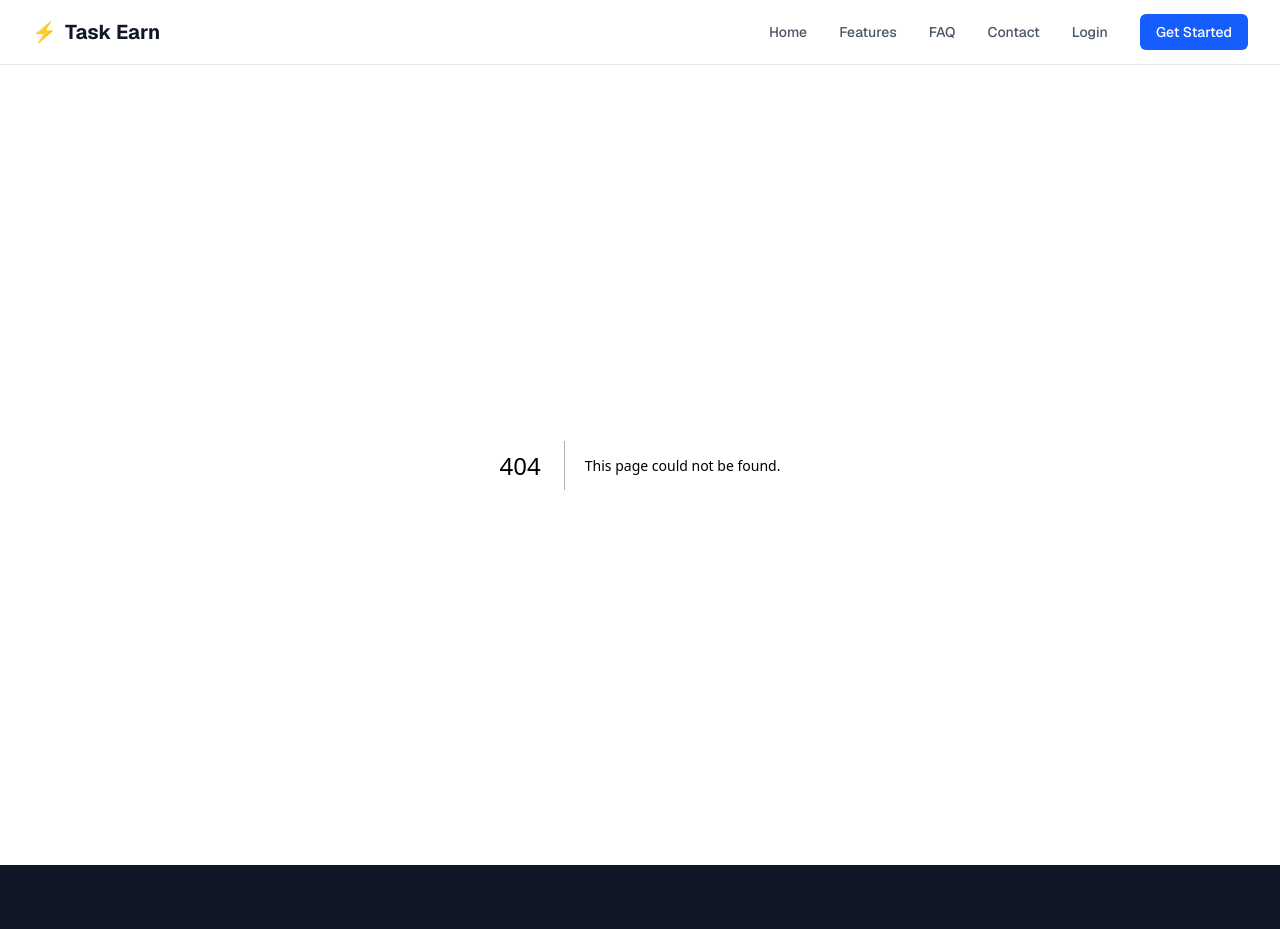
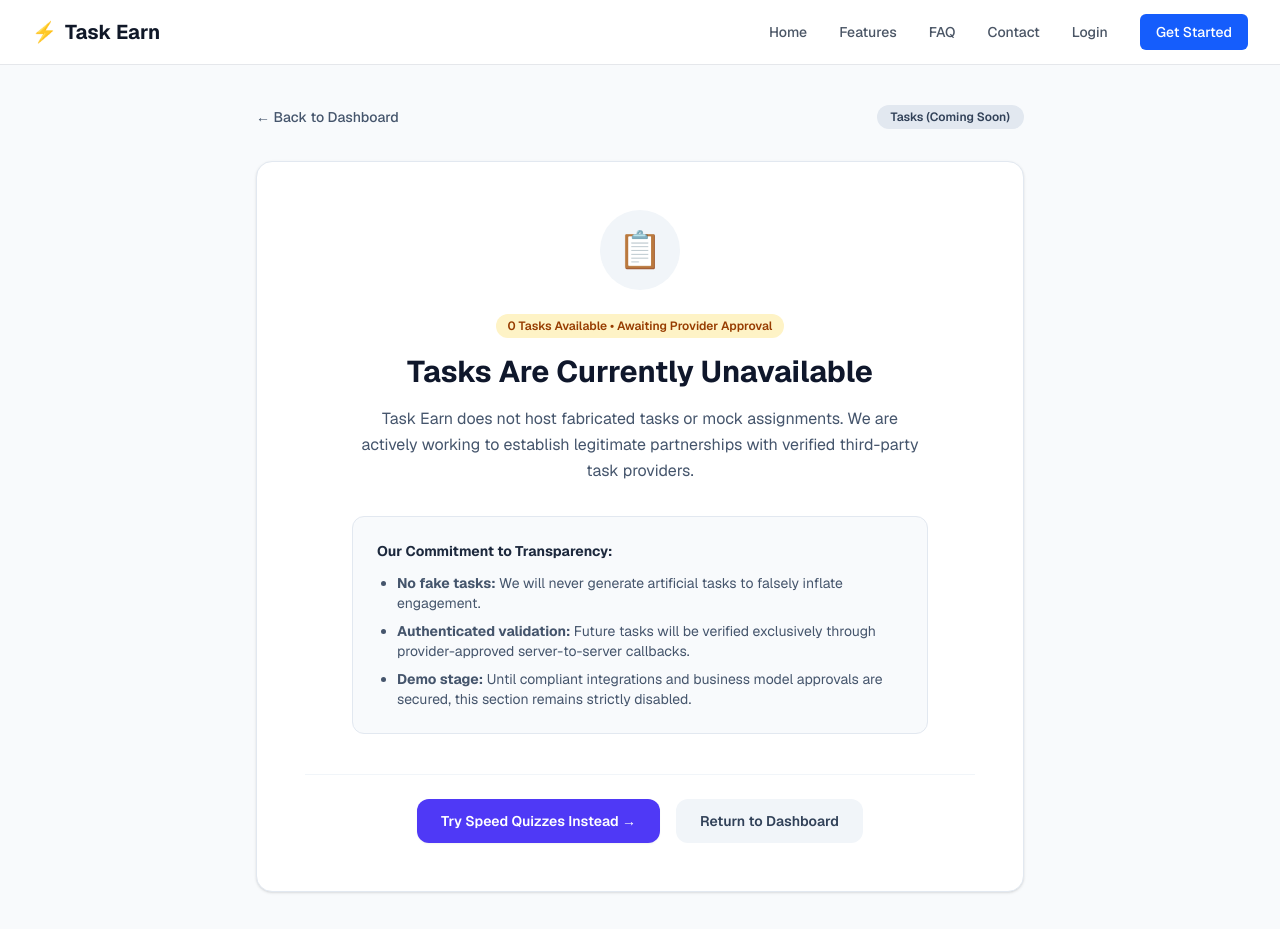
Before and after one commit to axhutoshhhh/task-earn, a Next.js app: page /dashboard/tasks in a window 1280 px wide. Before the commit this address had no page. Shown: the top 929 px of the page. Built offline with nearby package versions, Linux system fonts and the light colour scheme.

Commit message:
feat: add honest empty Tasks and Surveys pages with provider notices

```diff
--- a/src/app/dashboard/page.tsx
+++ b/src/app/dashboard/page.tsx
@@ -120,17 +120,17 @@ export default async function DashboardPage() {
               </p>
             </div>
             <div className="bg-gray-50 px-6 py-4">
-              <button
-                disabled
-                className="inline-flex items-center justify-center px-4 py-2 border border-transparent text-sm font-medium rounded-md shadow-sm text-gray-400 bg-gray-200 cursor-not-allowed w-full"
+              <Link
+                href="/dashboard/tasks"
+                className="inline-flex items-center justify-center px-4 py-2 border border-slate-300 text-sm font-medium rounded-md shadow-xs text-slate-700 bg-white hover:bg-slate-50 transition w-full"
               >
-                Coming Soon
-              </button>
+                View Status (Coming Soon)
+              </Link>
             </div>
           </div>
 
           {/* Surveys Card */}
-          <div className="bg-white rounded-lg shadow overflow-hidden flex flex-col opacity-75">
+          <div className="bg-white rounded-lg shadow overflow-hidden flex flex-col opacity-90">
             <div className="p-6 flex-grow">
               <h3 className="text-lg font-medium text-gray-900">Surveys</h3>
               <p className="mt-2 text-sm text-gray-500">
@@ -138,12 +138,12 @@ export default async function DashboardPage() {
               </p>
             </div>
             <div className="bg-gray-50 px-6 py-4">
-              <button
-                disabled
-                className="inline-flex items-center justify-center px-4 py-2 border border-transparent text-sm font-medium rounded-md shadow-sm text-gray-400 bg-gray-200 cursor-not-allowed w-full"
+              <Link
+                href="/dashboard/surveys"
+                className="inline-flex items-center justify-center px-4 py-2 border border-slate-300 text-sm font-medium rounded-md shadow-xs text-slate-700 bg-white hover:bg-slate-50 transition w-full"
               >
-                Coming Soon
-              </button>
+                View Status (Coming Soon)
+              </Link>
             </div>
           </div>
 
--- /dev/null
+++ b/src/app/dashboard/surveys/page.tsx
@@ -0,0 +1,78 @@
+import Link from 'next/link';
+
+export const metadata = {
+  title: 'Surveys | Task Earn',
+  description: 'View available surveys on Task Earn.',
+};
+
+export default function SurveysPage() {
+  return (
+    <div className="min-h-screen bg-slate-50 py-10 px-4 sm:px-6 lg:px-8">
+      <div className="mx-auto max-w-3xl space-y-8">
+        {/* Navigation Header */}
+        <div className="flex items-center justify-between">
+          <Link
+            href="/dashboard"
+            className="inline-flex items-center text-sm font-medium text-slate-600 hover:text-indigo-600 transition"
+          >
+            ← Back to Dashboard
+          </Link>
+          <span className="rounded-full bg-slate-200 px-3.5 py-1 text-xs font-semibold text-slate-700">
+            Surveys (Coming Soon)
+          </span>
+        </div>
+
+        {/* Empty State Card */}
+        <div className="rounded-2xl border border-slate-200 bg-white p-8 sm:p-12 shadow-sm text-center">
+          <div className="mx-auto flex h-20 w-20 items-center justify-center rounded-full bg-slate-100 text-4xl">
+            📊
+          </div>
+
+          <span className="mt-6 inline-flex items-center rounded-full bg-amber-100 px-3 py-1 text-xs font-semibold text-amber-800">
+            0 Surveys Available • Awaiting Provider Approval
+          </span>
+
+          <h1 className="mt-4 text-2xl font-bold text-slate-900 sm:text-3xl">
+            Surveys Are Currently Unavailable
+          </h1>
+
+          <p className="mx-auto mt-4 max-w-xl text-sm sm:text-base leading-relaxed text-slate-600">
+            Task Earn does not create mock surveys or harvest opinions without official research partner authorization. Survey opportunities will only appear here once licensed survey networks approve our platform.
+          </p>
+
+          {/* Honesty & Transparency Box */}
+          <div className="mx-auto mt-8 max-w-xl rounded-xl bg-slate-50 p-6 text-left border border-slate-200 space-y-3">
+            <h2 className="text-sm font-bold text-slate-800">Our Survey Standards:</h2>
+            <ul className="text-xs sm:text-sm text-slate-600 space-y-2 list-disc pl-5">
+              <li>
+                <strong>No fabricated surveys:</strong> We do not ask misleading questions or simulate survey panels.
+              </li>
+              <li>
+                <strong>Official callbacks:</strong> Reward completion will be tracked strictly via authenticated postbacks from authorized providers.
+              </li>
+              <li>
+                <strong>Privacy first:</strong> We will never sell or misuse unverified user demographics.
+              </li>
+            </ul>
+          </div>
+
+          {/* Alternative Action */}
+          <div className="mt-10 pt-6 border-t border-slate-100 flex flex-col sm:flex-row items-center justify-center gap-4">
+            <Link
+              href="/dashboard/quiz"
+              className="w-full sm:w-auto rounded-xl bg-indigo-600 px-6 py-3 text-sm font-semibold text-white shadow-xs hover:bg-indigo-500 transition text-center"
+            >
+              Test Speed Quizzes Instead →
+            </Link>
+            <Link
+              href="/dashboard"
+              className="w-full sm:w-auto rounded-xl bg-slate-100 px-6 py-3 text-sm font-semibold text-slate-700 hover:bg-slate-200 transition text-center"
+            >
+              Return to Dashboard
+            </Link>
+          </div>
+        </div>
+      </div>
+    </div>
+  );
+}
--- /dev/null
+++ b/src/app/dashboard/tasks/page.tsx
@@ -0,0 +1,78 @@
+import Link from 'next/link';
+
+export const metadata = {
+  title: 'Tasks | Task Earn',
+  description: 'View available tasks on Task Earn.',
+};
+
+export default function TasksPage() {
+  return (
+    <div className="min-h-screen bg-slate-50 py-10 px-4 sm:px-6 lg:px-8">
+      <div className="mx-auto max-w-3xl space-y-8">
+        {/* Navigation Header */}
+        <div className="flex items-center justify-between">
+          <Link
+            href="/dashboard"
+            className="inline-flex items-center text-sm font-medium text-slate-600 hover:text-indigo-600 transition"
+          >
+            ← Back to Dashboard
+          </Link>
+          <span className="rounded-full bg-slate-200 px-3.5 py-1 text-xs font-semibold text-slate-700">
+            Tasks (Coming Soon)
+          </span>
+        </div>
+
+        {/* Empty State Card */}
+        <div className="rounded-2xl border border-slate-200 bg-white p-8 sm:p-12 shadow-sm text-center">
+          <div className="mx-auto flex h-20 w-20 items-center justify-center rounded-full bg-slate-100 text-4xl">
+            📋
+          </div>
+
+          <span className="mt-6 inline-flex items-center rounded-full bg-amber-100 px-3 py-1 text-xs font-semibold text-amber-800">
+            0 Tasks Available • Awaiting Provider Approval
+          </span>
+
+          <h1 className="mt-4 text-2xl font-bold text-slate-900 sm:text-3xl">
+            Tasks Are Currently Unavailable
+          </h1>
+
+          <p className="mx-auto mt-4 max-w-xl text-sm sm:text-base leading-relaxed text-slate-600">
+            Task Earn does not host fabricated tasks or mock assignments. We are actively working to establish legitimate partnerships with verified third-party task providers.
+          </p>
+
+          {/* Honesty & Transparency Box */}
+          <div className="mx-auto mt-8 max-w-xl rounded-xl bg-slate-50 p-6 text-left border border-slate-200 space-y-3">
+            <h2 className="text-sm font-bold text-slate-800">Our Commitment to Transparency:</h2>
+            <ul className="text-xs sm:text-sm text-slate-600 space-y-2 list-disc pl-5">
+              <li>
+                <strong>No fake tasks:</strong> We will never generate artificial tasks to falsely inflate engagement.
+              </li>
+              <li>
+                <strong>Authenticated validation:</strong> Future tasks will be verified exclusively through provider-approved server-to-server callbacks.
+              </li>
+              <li>
+                <strong>Demo stage:</strong> Until compliant integrations and business model approvals are secured, this section remains strictly disabled.
+              </li>
+            </ul>
+          </div>
+
+          {/* Alternative Action */}
+          <div className="mt-10 pt-6 border-t border-slate-100 flex flex-col sm:flex-row items-center justify-center gap-4">
+            <Link
+              href="/dashboard/quiz"
+              className="w-full sm:w-auto rounded-xl bg-indigo-600 px-6 py-3 text-sm font-semibold text-white shadow-xs hover:bg-indigo-500 transition text-center"
+            >
+              Try Speed Quizzes Instead →
+            </Link>
+            <Link
+              href="/dashboard"
+              className="w-full sm:w-auto rounded-xl bg-slate-100 px-6 py-3 text-sm font-semibold text-slate-700 hover:bg-slate-200 transition text-center"
+            >
+              Return to Dashboard
+            </Link>
+          </div>
+        </div>
+      </div>
+    </div>
+  );
+}
```
